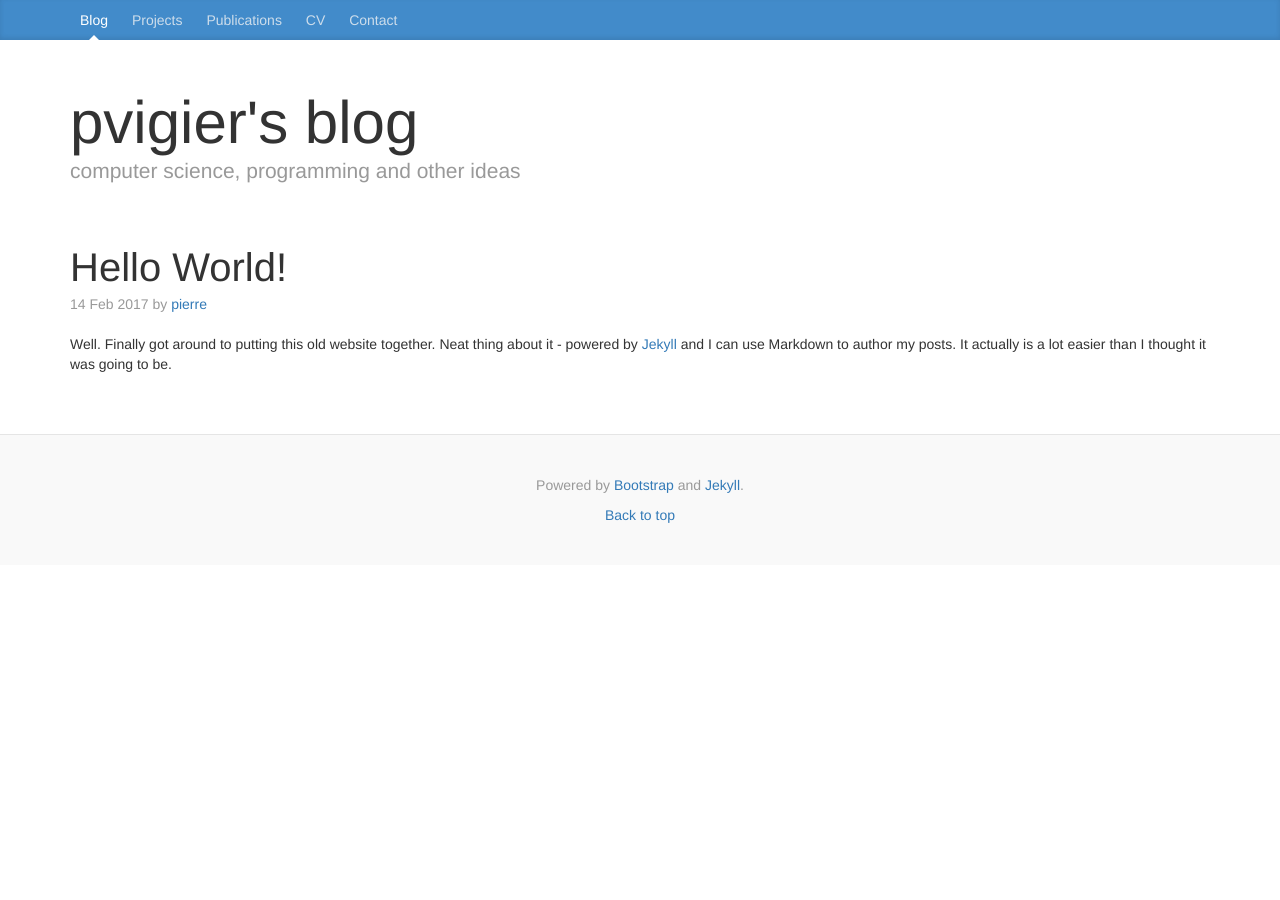
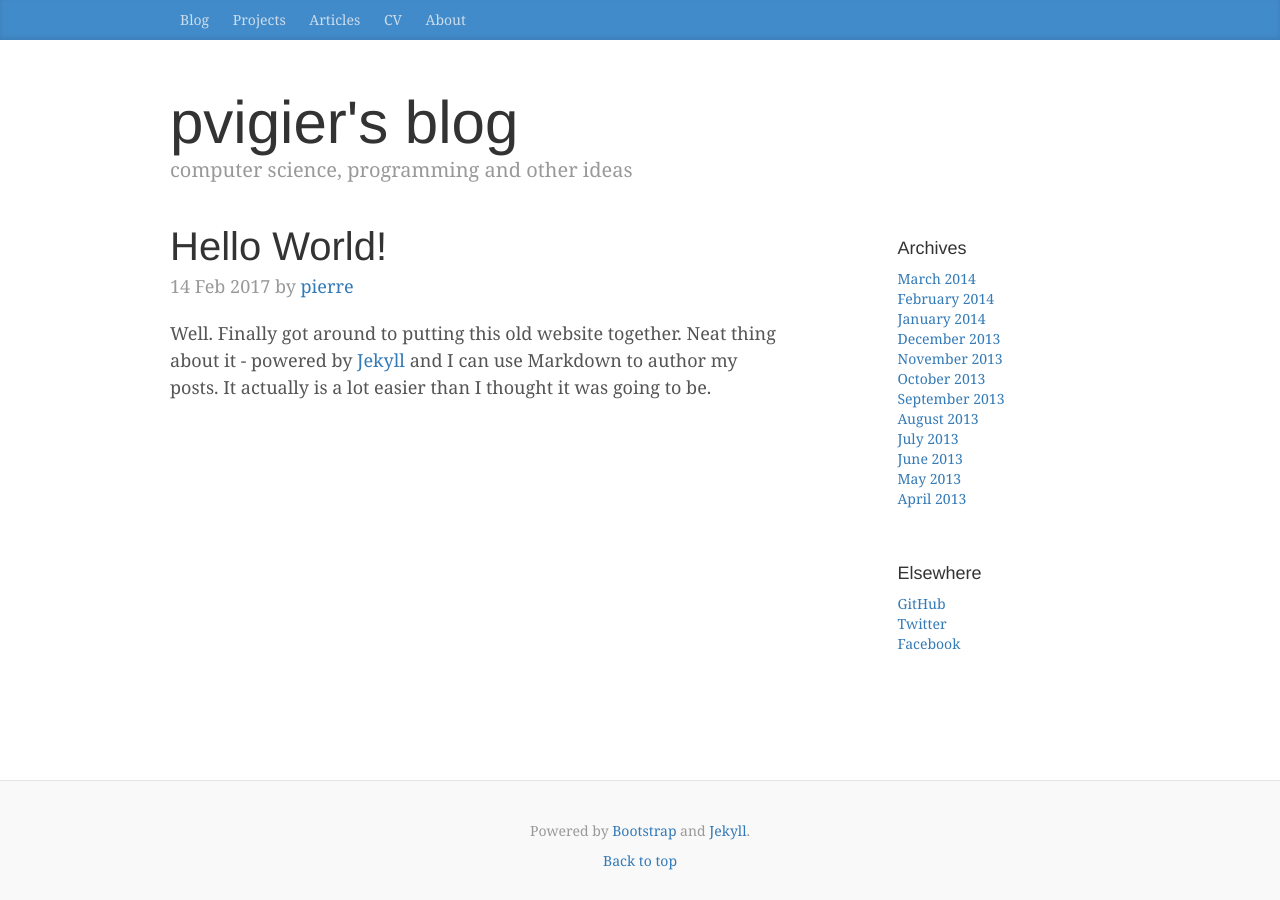
Before and after one commit to pvigier/pvigier.github.io, a Jekyll site: the page built from _posts/2017-02-14-hello-world.md, in a window 1280 px wide. Built offline with Jekyll 4.4.1, drawn with Linux system fonts in a browser that asks for light colours.

Commit message:
Add others pages

```diff
--- /dev/null
+++ b/_includes/archives.html
@@ -0,0 +1,27 @@
+<div class="col-sm-3 col-sm-offset-1 blog-sidebar">
+    <div class="sidebar-module">
+        <h4>Archives</h4>
+        <ol class="list-unstyled">
+            <li><a href="#">March 2014</a></li>
+            <li><a href="#">February 2014</a></li>
+            <li><a href="#">January 2014</a></li>
+            <li><a href="#">December 2013</a></li>
+            <li><a href="#">November 2013</a></li>
+            <li><a href="#">October 2013</a></li>
+            <li><a href="#">September 2013</a></li>
+            <li><a href="#">August 2013</a></li>
+            <li><a href="#">July 2013</a></li>
+            <li><a href="#">June 2013</a></li>
+            <li><a href="#">May 2013</a></li>
+            <li><a href="#">April 2013</a></li>
+        </ol>
+    </div>
+    <div class="sidebar-module">
+        <h4>Elsewhere</h4>
+        <ol class="list-unstyled">
+            <li><a href="https://github.com/pvigier">GitHub</a></li>
+            <li><a href="#">Twitter</a></li>
+            <li><a href="#">Facebook</a></li>
+        </ol>
+    </div>
+</div><!-- /.blog-sidebar -->
--- a/_layouts/default.html
+++ b/_layouts/default.html
@@ -9,21 +9,20 @@
 
         <title>{{ page.title }}</title>
         <link rel="shortcut icon" href="favicon.ico">
-        <link href="/media/css/style.css" rel="stylesheet">
         <!-- Bootstrap -->
         <link rel="stylesheet" href="https://maxcdn.bootstrapcdn.com/bootstrap/3.3.7/css/bootstrap.min.css" integrity="sha384-BVYiiSIFeK1dGmJRAkycuHAHRg32OmUcww7on3RYdg4Va+PmSTsz/K68vbdEjh4u" crossorigin="anonymous">
-        <!-- Optional theme -->
-        <link rel="stylesheet" href="https://maxcdn.bootstrapcdn.com/bootstrap/3.3.7/css/bootstrap-theme.min.css" integrity="sha384-rHyoN1iRsVXV4nD0JutlnGaslCJuC7uwjduW9SVrLvRYooPp2bWYgmgJQIXwl/Sp" crossorigin="anonymous">
+        <!-- My theme -->
+        <link href="/media/css/style.css" rel="stylesheet">
     </head>
     <body>
         <div class="blog-masthead">
             <div class="container">
                 <nav class="blog-nav">
-                    <a class="blog-nav-item active" href="/">Blog</a>
-                    <a class="blog-nav-item" href="/projects">Projects</a>
-                    <a class="blog-nav-item" href="/publications">Publications</a>
-                    <a class="blog-nav-item" href="/cv">CV</a>
-                    <a class="blog-nav-item" href="/contact">Contact</a>
+                    <a class="blog-nav-item{% if page.tab == 'blog' %} active{% endif %}" href="/">Blog</a>
+                    <a class="blog-nav-item{% if page.tab == 'projects' %} active{% endif %}" href="/projects">Projects</a>
+                    <a class="blog-nav-item{% if page.tab == 'articles' %} active{% endif %}" href="/articles">Articles</a>
+                    <a class="blog-nav-item{% if page.tab == 'cv' %} active{% endif %}" href="/cv">CV</a>
+                    <a class="blog-nav-item{% if page.tab == 'about' %} active{% endif %}" href="/about">About</a>
                 </nav>
             </div>
         </div>
--- a/_layouts/post.html
+++ b/_layouts/post.html
@@ -1,8 +1,13 @@
 ---
 layout: default
 ---
-<div class="blog-post">
-    <h2 class="blog-post-title">{{ page.title }}</h2>
-    <p class="blog-post-meta">{{ page.date | date_to_string }} by <a href="#">{{ page.author }}</a></p>
-    {{ content }}
-</div><!-- /.blog-post -->
+<div class="row">
+    <div class="col-sm-8 blog-main">
+        <div class="blog-post">
+		    <h2 class="blog-post-title">{{ page.title }}</h2>
+		    <p class="blog-post-meta">{{ page.date | date_to_string }} by <a href="#">{{ page.author }}</a></p>
+		    {{ content }}
+		</div><!-- /.blog-post -->
+    </div><!-- /.blog-main -->
+    {% include archives.html %}
+</div><!-- /.row -->
--- /dev/null
+++ b/articles/index.html
@@ -0,0 +1,6 @@
+---
+layout: default
+title: Articles - pvigier's blog
+tab: articles
+---
+<p>My French CV : </p>
--- /dev/null
+++ b/cv/index.html
@@ -0,0 +1,6 @@
+---
+layout: default
+title: CV - pvigier's blog
+tab: cv
+---
+<p>My French CV : </p>
--- a/media/css/style.css
+++ b/media/css/style.css
@@ -1,6 +1,11 @@
 /*
  * Globals
  */
+
+html {
+	position: relative;
+	min-height: 100%;
+}
 
 body {
 	font-family: Georgia, "Times New Roman", Times, serif;
@@ -17,6 +22,11 @@
 	font-family: "Helvetica Neue", Helvetica, Arial, sans-serif;
 	font-weight: normal;
 	color: #333;
+}
+
+body > .container {
+	/* Leave place for the footer */
+	margin-bottom: 120px;
 }
 
 
@@ -155,6 +165,10 @@
  */
 
 .blog-footer {
+	position: absolute;
+  	bottom: 0;
+  	width: 100%;
+  	height: 120px;
 	padding: 40px 0;
 	color: #999;
 	text-align: center;
--- /dev/null
+++ b/projects/index.html
@@ -0,0 +1,5 @@
+---
+layout: default
+title: Projects - pvigier's blog
+tab: projects
+---
```
Also changed, not shown: about/index.html (added, +8 -0 lines), index.html (+2 -34 lines).
